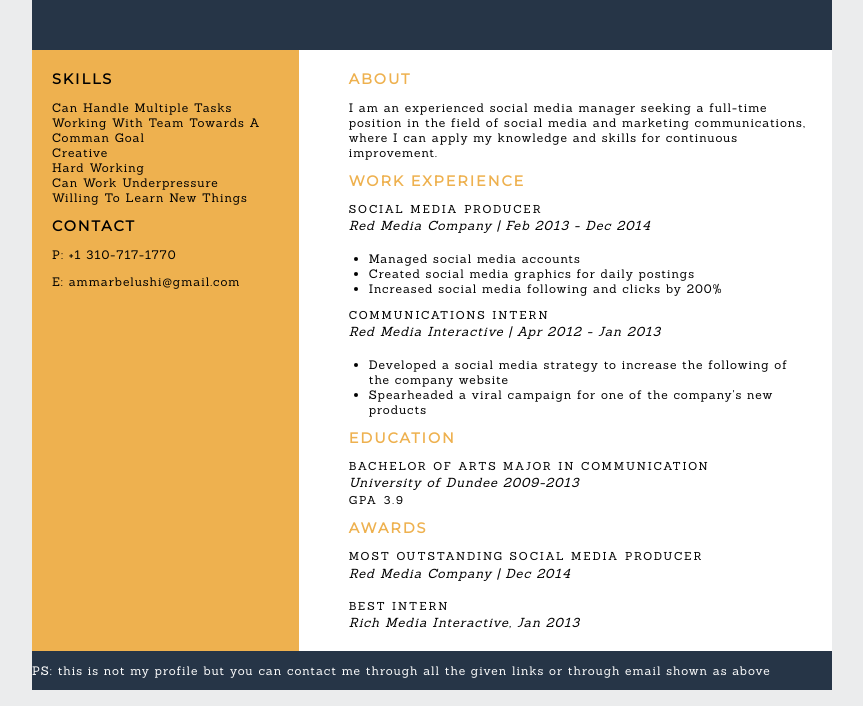
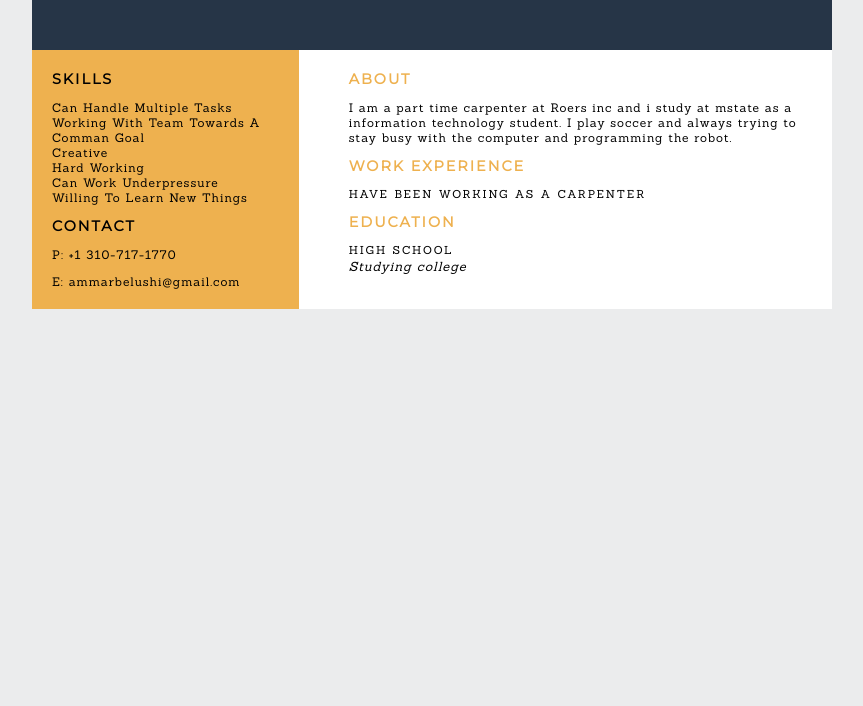
Before and after one commit to ammarbelushi/ammarbelushi.github.io, a plain HTML site: page index.html in a window 1280 px wide. Shown: the part 116-822 px from the top of the page, without its empty margins (208-1071 px from the left). After the commit the page ends 800 px from the top, so only its background shows below. Drawn offline with Linux system fonts and the light colour scheme.

Commit message:
update index

```diff
--- a/index.html
+++ b/index.html
@@ -159,51 +159,23 @@
         <div class="wrapper">
           <div class="content">
             <h2>about</h2>
-            <p>I am an experienced social media manager seeking a full-time position in the field of social media and marketing communications, where I can apply my knowledge and skills for continuous improvement.</p>
+            <p>I am a part time carpenter at Roers inc and i study at mstate as a information technology student. I play soccer and always trying to stay busy with the computer and programming the robot.</p>
           </div>
 
           <div class="content">
             <h2>work experience</h2>
 
-            <h3>social media producer</h3>
-            <h4>Red Media Company | Feb 2013 - Dec 2014</h4>
-            <ul>
-              <li>Managed social media accounts</li>
-              <li>Created social media graphics for daily postings</li>
-              <li>Increased social media following and clicks by 200%</li>
-            </ul>
-
-            <h3>communications intern</h3>
-            <h4>Red Media Interactive | Apr 2012 - Jan 2013</h4>
-            <ul>
-              <li>Developed a social media strategy to increase the following of the company website</li>
-              <li>Spearheaded a viral campaign for one of the company's new products</li>
+            <h3>Have been working as a carpenter</h3>
             </ul>
           </div>
 
           <div class="content">
             <h2>education</h2>
-            <h3>Bachelor of arts major in communication</h3>
-            <h4>University of Dundee  2009-2013</h4>
-            <h3 class="gpa">GPA 3.9</h3>
-          </div>
-
-          <div class="content">
-            <h2>awards</h2>
-            <h3>most outstanding social media producer</h3>
-            <h4>Red Media Company | Dec 2014</h4>
-
-            <h3>best intern</h3>
-            <h4>Rich Media Interactive, Jan 2013</h4>
-          </div>
-
-
+            <h3>High school</h3>
+            <h4>Studying college</h4>
+        </div>
         </div>
       </div> <!-- end section right -->
-    </div>
-
-    <div class="footer">
-      <p class="ps">PS: this is not my profile but you can contact me through all the given links or through email shown as above</p>
     </div>
   </div>
 </body>
```
